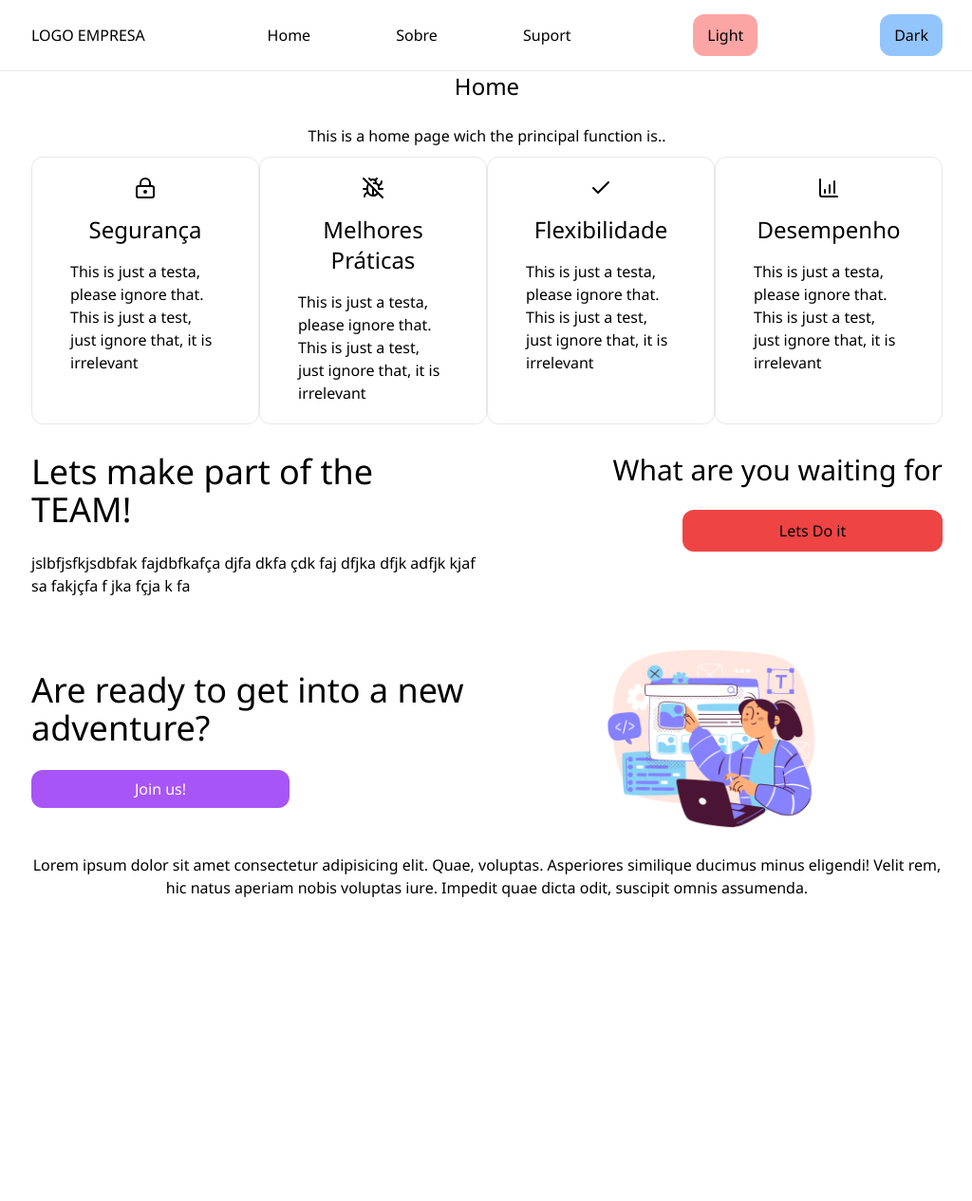
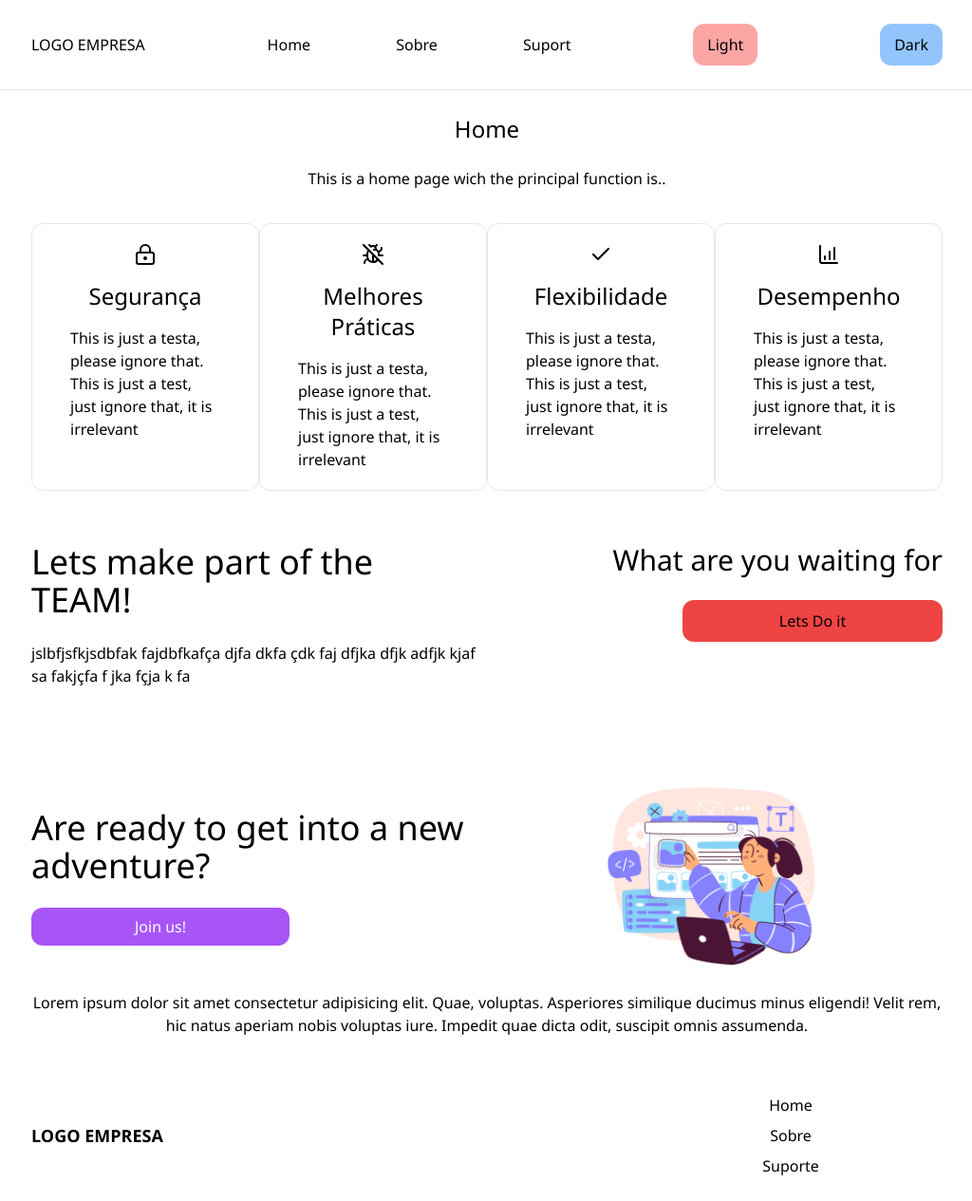
Before and after one commit to jessicapinheiro-s/react-context, a React (Create React App) app: page / in a window 1280 px wide. Shown: the whole page at 95% size, without its empty margins (127-1151 px from the left). Before the commit the page ends 947 px from the top, so only its background shows below. Built offline with nearby package versions, Linux system fonts and the light colour scheme.

Commit message:
criando componente footer

```diff
--- a/src/components/container-big.tsx
+++ b/src/components/container-big.tsx
@@ -7,7 +7,7 @@ interface ContainerBigProps {
 export function ContainerBig (props: ContainerBigProps) {
     const {Title, Description} = props;
     return(
-        <div className="flex flex-col mx-40 mb-2.5 gap-6">
+        <div className="flex flex-col mx-40 mb-2.5 gap-6 py-[25px]">
             <h1 className="text-2xl text-center">{Title}</h1>
             <p className="text-base text-center leading-normal">{Description}</p>
         </div>
--- a/src/components/container-duplo.tsx
+++ b/src/components/container-duplo.tsx
@@ -20,7 +20,7 @@ export function ContainerBigDuplo(props: ContainerBigProps) {
     const { Title, Description, TextButton, SubTitle } = props;
     const { valueTheme } = UseMyThemeContext();
     return (
-        <div className="flex  justify-between mx-40 mb-2.5 gap-6 h-1/4 h-100" >
+        <div className="flex  justify-between mx-40 mb-2.5 gap-6 h-1/4 h-100 py-[25px]" >
             <div className="flex flex-col items-start gap-6 w-1/2  rounded-xl py-[20px] min-h-full" style={themeStyles[valueTheme]}>
                 <h2 className="text-4xl">{Title}</h2>
                 <p className="text-base text-left leading-normal">{Description}</p>
--- a/src/components/container-img.tsx
+++ b/src/components/container-img.tsx
@@ -16,7 +16,7 @@ export function ContainerImg(props: ContainerImgProps) {
     const { imgCaminho, TextButton, Title } = props;
     const { valueTheme } = UseMyThemeContext();
     return (
-        <div className="grid grid-cols-2 grid-rows-1  mx-40 mb-2.5 ">
+        <div className="grid grid-cols-2 grid-rows-1  mx-40 mb-2.5  py-[25px]">
             <div className="flex flex-col items-start justify-center gap-6  h-full rounded-xl" style={themeStyles[valueTheme]}>
                 <h2 className="text-4xl ">{Title}</h2>
                 <button className="py-2 px-4 bg-purple-500 rounded-xl w-1/2 text-white" >{TextButton}</button>
--- /dev/null
+++ b/src/components/footer.tsx
@@ -0,0 +1,24 @@
+import { UseMyThemeContext } from "../contexts/theme-context"
+import { Link } from "react-router-dom";
+import '../main.css'
+
+export default function Footer() {
+    const themeStyles = {
+        Light: { background: '#fff', color: '#000' },
+        Dark: { background: '#313131', color: '#e5e5e5', border: 'none' },
+    };
+    const { valueTheme } = UseMyThemeContext();
+    return (
+        <footer className="flex flex-row items-center justify-between py-[25px] px-[160px] bg-bg-footer" style={themeStyles[valueTheme]}>
+            <h1 className="text-lg font-bold">LOGO EMPRESA</h1>
+            <nav className="w-4/12">
+                <ul className="list-none flex flex-col items-center space-y-2">
+                    <li><Link to="/" className="hover:underline">Home</Link></li>
+                    <li><Link to="/pages/sobre" className="hover:underline">Sobre</Link></li>
+                    <li><Link to="/pages/suport" className="hover:underline">Suporte</Link></li>
+                </ul>
+            </nav>
+        </footer>
+
+    )
+}
--- a/src/components/header.tsx
+++ b/src/components/header.tsx
@@ -11,7 +11,7 @@ export default function Header() {
     };
     const { valueTheme } = UseMyThemeContext();
     return (
-        <header className="flex flex-row items-center justify-between py-[15px] px-[160px] bg-gray-20 border-b" style={themeStyles[valueTheme]}>
+        <header className="flex flex-row items-center justify-between py-[25px] px-[160px] bg-gray-20 border-b" style={themeStyles[valueTheme]}>
             <h1>LOGO EMPRESA</h1>
             <nav className="w-4/12">
                 <ul className="flex list-none flex flex-row items-center justify-between">
--- a/src/main.css
+++ b/src/main.css
@@ -1,4 +1,5 @@
 /* src/main.css */
-@tailwind base;
-@tailwind components;
-@tailwind utilities;
+
+@import 'tailwindcss/base';
+@import 'tailwindcss/components';
+@import 'tailwindcss/utilities';
--- a/src/pages/home.tsx
+++ b/src/pages/home.tsx
@@ -1,5 +1,3 @@
-import React from 'react';
-import { UseMyThemeContext } from '../contexts/theme-context';
 import Header from '../components/header';
 import { ContainerBig } from '../components/container-big';
 import { LockKeyhole, BugOff, Check, ChartColumnIncreasing } from 'lucide-react';
@@ -7,11 +5,12 @@ import { CardIcon } from '../components/card-icon';
 import { ContainerBigDuplo } from '../components/container-duplo';
 import { ContainerImg } from '../components/container-img';
 import img from '../imgs/11240811.jpg';
+import Footer from '../components/footer';
 
 function Home() {
 
     return (
-        <div  className='h-full'>
+        <div className='h-full'>
             <Header />
             <ContainerBig Title={"Home"} Description={"This is a home page wich the principal function is.."} />
             <div className="flex justify-between mx-40 mb-2.5">
@@ -22,6 +21,7 @@ function Home() {
             </div>
             <ContainerBigDuplo Title={'Lets make part of the TEAM!'} Description={'jslbfjsfkjsdbfak fajdbfkafça djfa dkfa çdk faj dfjka dfjk adfjk kjaf sa fakjçfa f jka fçja k fa'} TextButton={'Lets Do it'} SubTitle={'What are you waiting for'} />
             <ContainerImg imgCaminho={img} TextButton={'Join us!'} Title={'Are ready to get into a new adventure?'}/>
+            <Footer/>
         </div>
     );
 }
--- a/src/pages/suport.tsx
+++ b/src/pages/suport.tsx
@@ -17,7 +17,7 @@ export default function Suport() {
         <div style={themeStyles[valueTheme]} className='h-full'>
             <Header />
             <ContainerBig Title={"Support"} Description={text} />
-            <div className="flex w-full justify-around">
+            <div className="flex justify-between mx-40 mb-2.5">
                 <CardIcon Title={"Segurança"} Description={"This is just a testa, please ignore that. This is just a test, just ignore that, it is irrelevant"} Icon={<LockKeyhole />}/>
                 <CardIcon Title={"Melhores Práticas"} Description={"This is just a testa, please ignore that. This is just a test, just ignore that, it is irrelevant"} Icon={<BugOff />}/>
                 <CardIcon Title={"Flexibilidade"} Description={"This is just a testa, please ignore that. This is just a test, just ignore that, it is irrelevant"} Icon={<Check />}/>
--- a/tailwind.config.js
+++ b/tailwind.config.js
@@ -2,7 +2,12 @@
 module.exports = {
   content: ["./src/**/*.{js,jsx,ts,tsx}"],
   theme: {
-    extend: {},
+    extend: {
+      colors: {
+        'bg-footer': '#001a4b', // Replace with your hex color
+        'bg-button-padrao': '#001a4b', // Replace with your hex color
+      },
+    },
   },
   plugins: [],
 }
```
